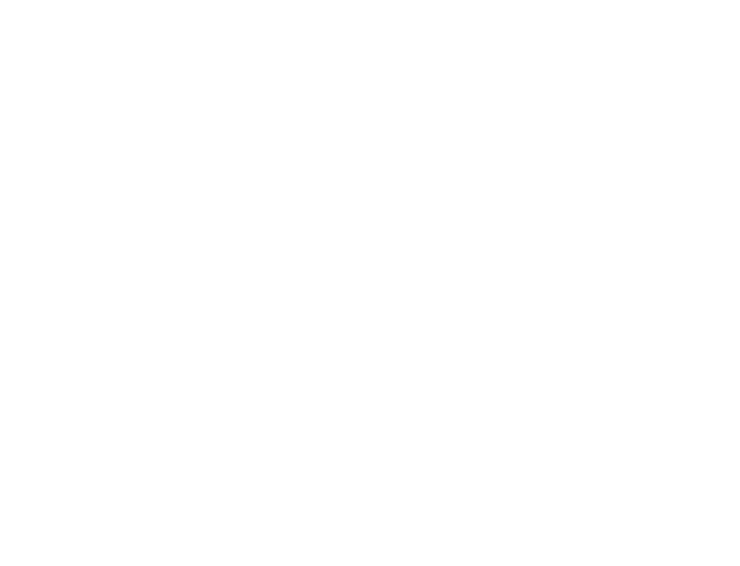
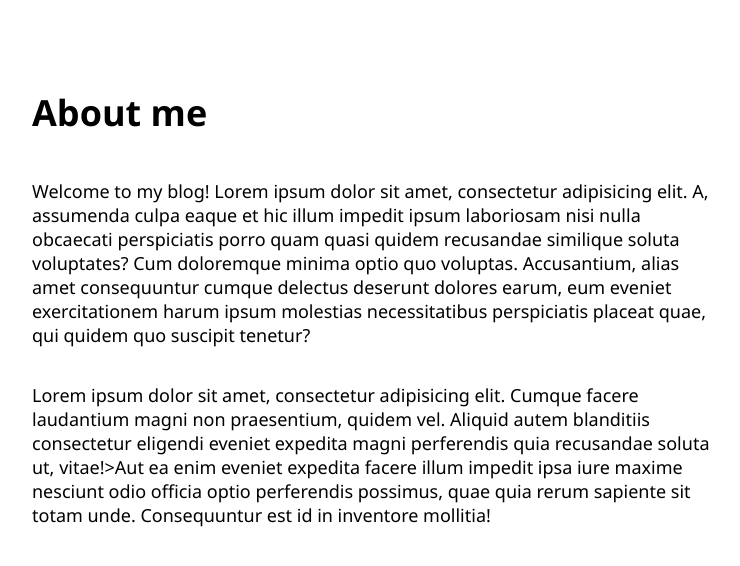
Before and after one commit to blondfro/react-create-websites-full-stack, a React (Create React App) app: page /about in a window 1280 px wide. Shown: the top 566 px of the page, without its empty margins (258-998 px from the left). Built offline with nearby package versions, Linux system fonts and the light colour scheme.

Commit message:
created a shells for about, articles and articles lists.

```diff
--- a/src/App.js
+++ b/src/App.js
@@ -2,13 +2,21 @@
 import { BrowserRouter as Router, Route } from "react-router-dom"
 
 import './App.css';
-import Homepage from "./pages/HomePage";
+import HomePage from "./pages/HomePage";
+import AboutPage from "./pages/AboutPage";
+import ArticlesList from "./pages/ArticlesList";
+import ArticlePage from "./pages/ArticlePage";
 
 function App() {
   return (
       <Router>
         <div className="App">
-          <Route exact path="/" component={Homepage} />
+            <div id="page-body">
+                <Route exact path="/" component={HomePage} />
+                <Route path="/about" component={AboutPage} />
+                <Route path="/articles-list" component={ArticlesList} />
+                <Route path="/article" component={ArticlePage} />
+            </div>
         </div>
       </Router>
   );
--- a/src/pages/HomePage.js
+++ b/src/pages/AboutPage.js
@@ -1,13 +1,13 @@
 import React from "react";
 
-const Homepage = () => {
+const AboutPage = () => {
     return (
         <>
-            <h1>Hello, welcome to my blog</h1>
+            <h1>About me</h1>
             <p>
                 Welcome to my blog!
                 Lorem ipsum dolor sit amet, consectetur adipisicing elit. A, assumenda culpa eaque et hic illum impedit ipsum laboriosam nisi nulla obcaecati perspiciatis porro quam quasi quidem recusandae similique soluta voluptates?  Cum doloremque minima optio quo voluptas. Accusantium, alias amet consequuntur cumque delectus deserunt dolores earum, eum eveniet exercitationem harum ipsum molestias necessitatibus perspiciatis placeat quae, qui quidem quo suscipit tenetur?
-        </p>
+            </p>
             <p>
                 <span>Lorem ipsum dolor sit amet, consectetur adipisicing elit. Cumque facere laudantium magni non praesentium, quidem vel. Aliquid autem blanditiis consectetur eligendi eveniet expedita magni perferendis quia recusandae soluta ut, vitae!>Aut ea enim eveniet expedita facere illum impedit ipsa iure maxime nesciunt odio officia optio perferendis possimus, quae quia rerum sapiente sit totam unde. Consequuntur est id in inventore mollitia!</span>
             </p>
@@ -15,4 +15,4 @@
     )
 };
 
-export default Homepage;
+export default AboutPage;
--- /dev/null
+++ b/src/pages/ArticlePage.js
@@ -0,0 +1,11 @@
+import React from "react";
+
+const ArticlePage = () => {
+    return (
+        <>
+            <h1>This is an Article</h1>
+        </>
+    )
+};
+
+export default ArticlePage;
--- /dev/null
+++ b/src/pages/ArticlesList.js
@@ -0,0 +1,11 @@
+import React from "react";
+
+const ArticlesList = () => {
+    return (
+        <>
+            <h1>Articles List</h1>
+        </>
+    )
+};
+
+export default ArticlesList;
```
